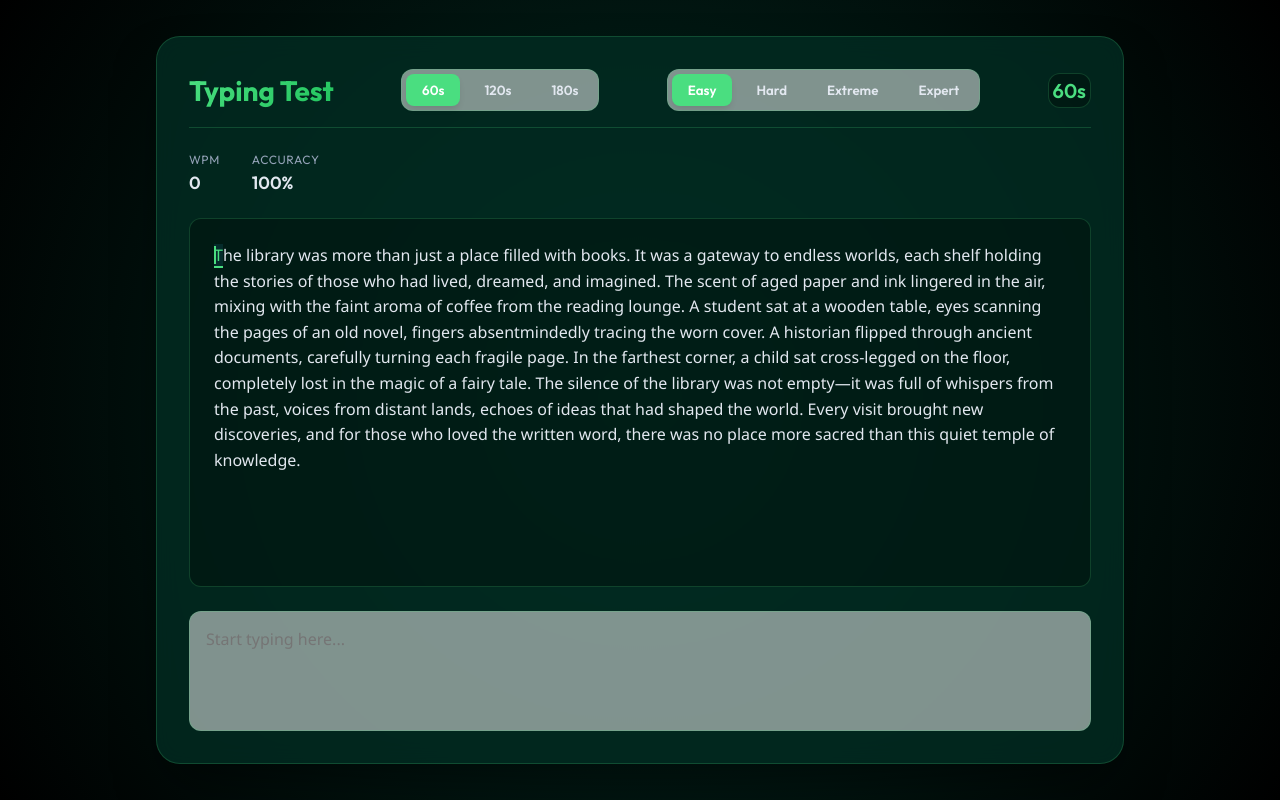
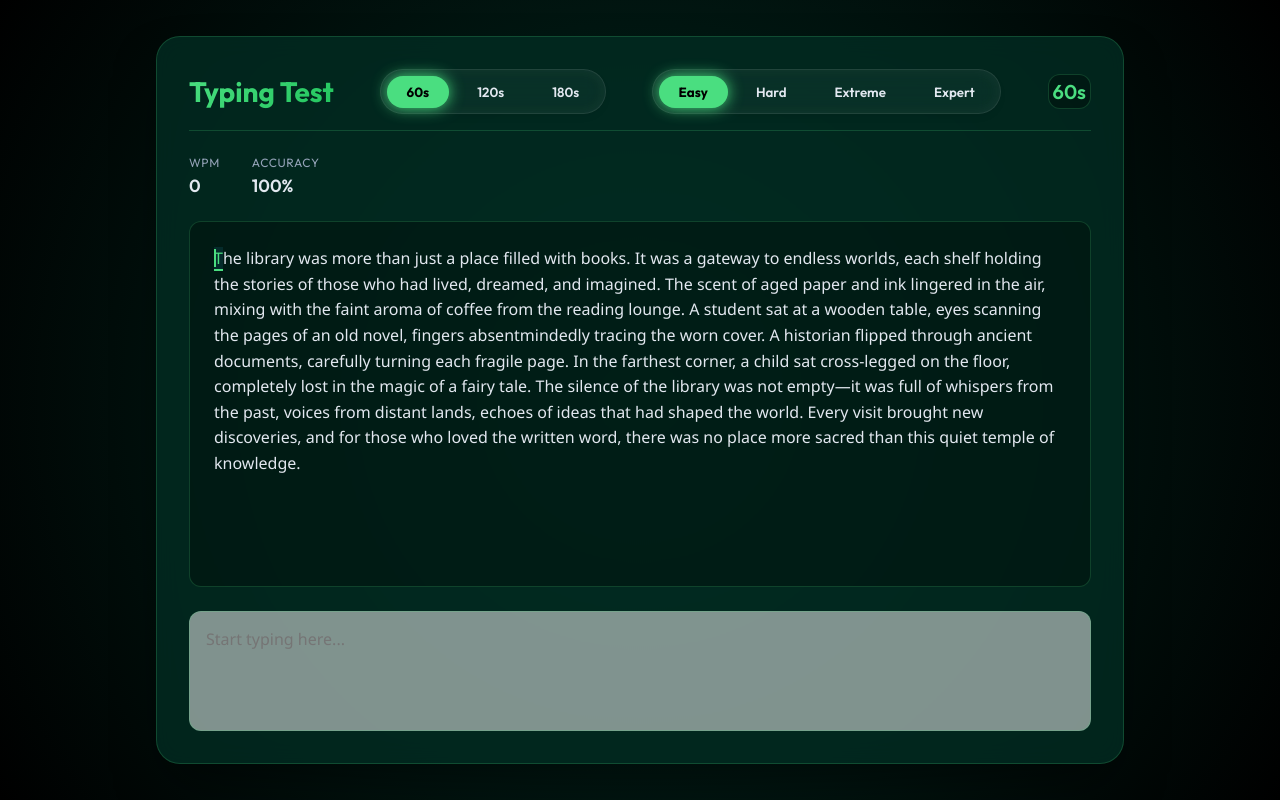
Before and after one commit to IAMolofficial/Typing-test, a website built with Vite: page index.html in a window 1280 px wide. Built offline with nearby package versions, Linux system fonts and the light colour scheme.

Commit message:
UI Polish: Water-like transparent selectors

```diff
--- a/src/style.css
+++ b/src/style.css
@@ -79,63 +79,75 @@
 .time-selector {
   display: flex;
   gap: 0.5rem;
-  background: rgba(255, 255, 255, 0.5);
-  padding: 0.25rem;
-  border-radius: 12px;
-  border: 1px solid var(--glass-border);
+  /* Water/Glass Effect */
+  background: rgba(255, 255, 255, 0.03);
+  backdrop-filter: blur(10px);
+  -webkit-backdrop-filter: blur(10px);
+  padding: 0.35rem;
+  border-radius: 50px;
+  /* Pill shape for smoother water look */
+  border: 1px solid rgba(255, 255, 255, 0.1);
+  box-shadow: inset 0 0 15px rgba(255, 255, 255, 0.05), 0 4px 6px rgba(0, 0, 0, 0.05);
 }
 
 .time-btn {
   background: transparent;
   border: none;
-  padding: 0.5rem 1rem;
-  border-radius: 8px;
+  padding: 0.5rem 1.25rem;
+  border-radius: 50px;
   cursor: pointer;
   color: var(--text-color);
   font-family: var(--font-main);
   font-weight: 600;
-  transition: all 0.2s ease;
+  transition: all 0.3s ease;
 }
 
 .time-btn:hover {
-  background: rgba(2, 132, 199, 0.1);
+  background: rgba(255, 255, 255, 0.1);
 }
 
 .time-btn.active {
   background: var(--primary-color);
-  color: #fff;
-  box-shadow: 0 4px 6px -1px rgba(0, 0, 0, 0.1);
+  color: #000;
+  /* Contrast for active pill */
+  font-weight: 700;
+  box-shadow: 0 0 15px var(--primary-color);
 }
 
 .level-selector {
   display: flex;
   gap: 0.5rem;
-  background: rgba(255, 255, 255, 0.5);
-  padding: 0.25rem;
-  border-radius: 12px;
-  border: 1px solid var(--glass-border);
+  /* Water/Glass Effect */
+  background: rgba(255, 255, 255, 0.03);
+  backdrop-filter: blur(10px);
+  -webkit-backdrop-filter: blur(10px);
+  padding: 0.35rem;
+  border-radius: 50px;
+  border: 1px solid rgba(255, 255, 255, 0.1);
+  box-shadow: inset 0 0 15px rgba(255, 255, 255, 0.05), 0 4px 6px rgba(0, 0, 0, 0.05);
 }
 
 .level-btn {
   background: transparent;
   border: none;
-  padding: 0.5rem 1rem;
-  border-radius: 8px;
+  padding: 0.5rem 1.25rem;
+  border-radius: 50px;
   cursor: pointer;
   color: var(--text-color);
   font-family: var(--font-main);
   font-weight: 600;
-  transition: all 0.2s ease;
+  transition: all 0.3s ease;
 }
 
 .level-btn:hover {
-  background: rgba(2, 132, 199, 0.1);
+  background: rgba(255, 255, 255, 0.1);
 }
 
 .level-btn.active {
   background: var(--primary-color);
-  color: #fff;
-  box-shadow: 0 4px 6px -1px rgba(0, 0, 0, 0.1);
+  color: #000;
+  font-weight: 700;
+  box-shadow: 0 0 15px var(--primary-color);
 }
 
 .timer {
```
